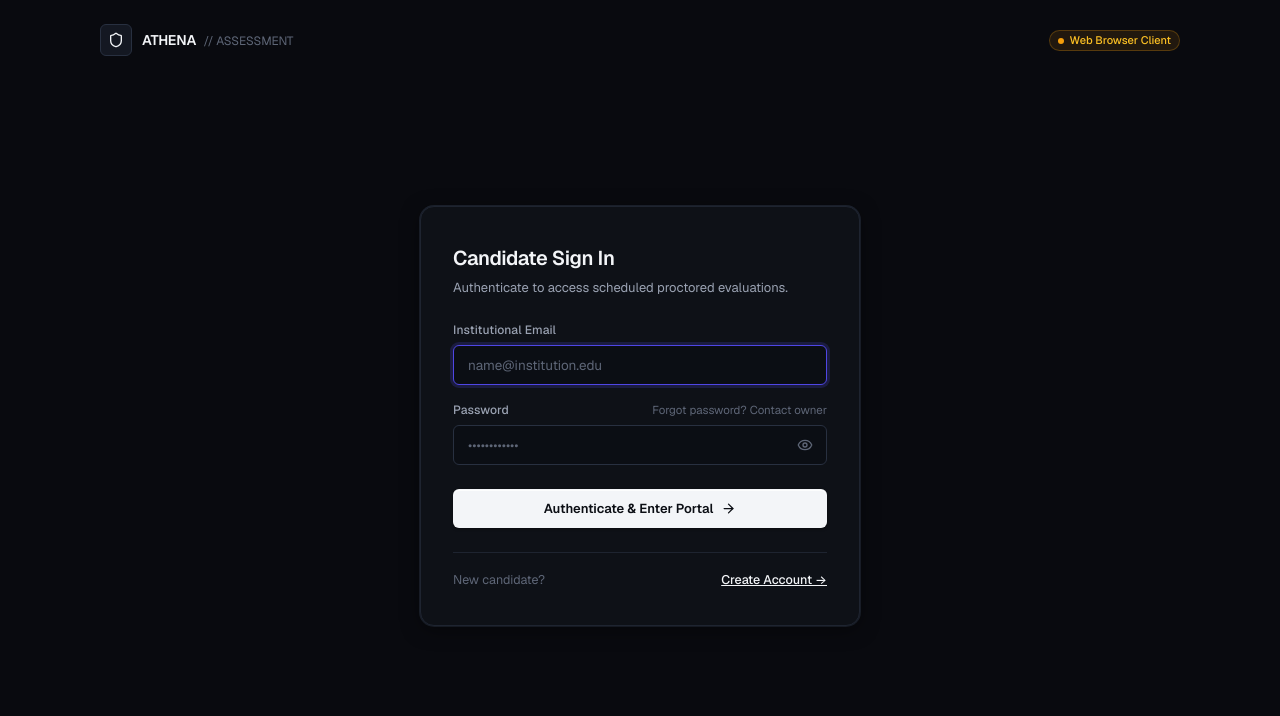
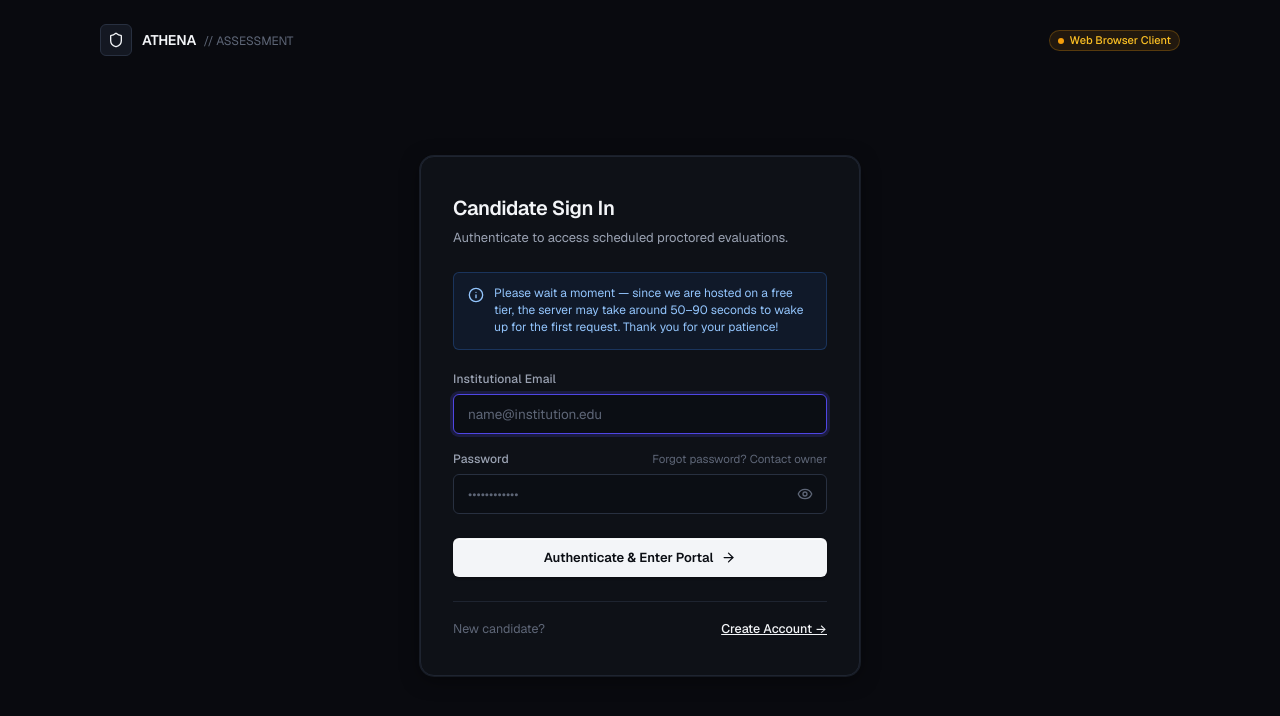
Before and after one commit to Himanshubansal-2008/myAthena, a React (Vite) app in the folder frontend/: page /#/login in a window 1280 px wide. Shown: the top 716 px of the page. Built offline with nearby package versions, Linux system fonts and the light colour scheme; no server answers.

Commit message:
connect frontend to hosted Render backend

```diff
--- /dev/null
+++ b/frontend/src/config.js
@@ -0,0 +1,15 @@
+// Athena Frontend Configuration
+// Configures the backend API URL with fallback to the hosted Render production service.
+
+const DEFAULT_API_HOST = 'https://athena-api-ailq.onrender.com';
+
+const configuredBase = import.meta.env?.VITE_API_URL || `${DEFAULT_API_HOST}/api`;
+
+export const API_BASE_URL = configuredBase.replace(/\/+$/, '');
+
+export const API_HOST_URL = API_BASE_URL.replace(/\/api$/, '');
+
+export default {
+  API_BASE_URL,
+  API_HOST_URL,
+};
--- a/frontend/src/context.jsx
+++ b/frontend/src/context.jsx
@@ -1,8 +1,9 @@
 import React, { createContext, useContext, useState, useEffect } from 'react';
+
+import { API_BASE_URL } from './config';
 
 const AuthContext = createContext(null);
 
-const API_BASE_URL = 'http://localhost:5050/api';
 
 export function AuthProvider({ children }) {
   const [user, setUser] = useState(null);
--- a/frontend/src/pages/Dashboard.jsx
+++ b/frontend/src/pages/Dashboard.jsx
@@ -1,5 +1,6 @@
 import React, { useState, useEffect, useCallback, useMemo, useRef } from 'react';
 import { useAuth } from '../context.jsx';
+import { API_BASE_URL } from '../config';
 import { useNavigate, useLocation } from 'react-router-dom';
 import {
   Shield,
@@ -151,13 +152,13 @@ export default function Dashboard() {
     setResultsError(null);
     try {
       const [resultsRes, examsRes, activeSessionRes] = await Promise.all([
-        fetch('http://localhost:5050/api/exams/results/my-results', {
+        fetch(`${API_BASE_URL}/exams/results/my-results`, {
           headers: { Authorization: `Bearer ${token}` },
         }),
-        fetch('http://localhost:5050/api/exams', {
+        fetch(`${API_BASE_URL}/exams`, {
           headers: { Authorization: `Bearer ${token}` },
         }),
-        fetch('http://localhost:5050/api/exams/session/active', {
+        fetch(`${API_BASE_URL}/exams/session/active`, {
           headers: { Authorization: `Bearer ${token}` },
         }),
       ]);
--- a/frontend/src/pages/ExamInstructions.jsx
+++ b/frontend/src/pages/ExamInstructions.jsx
@@ -1,6 +1,7 @@
 import React, { useState, useEffect } from 'react';
 import { useNavigate, useLocation } from 'react-router-dom';
 import { useAuth } from '../context.jsx';
+import { API_BASE_URL } from '../config';
 import {
   Shield,
   Clock,
@@ -113,7 +114,7 @@ export default function ExamInstructions() {
       if (!token) return;
       try {
         const examId = exam?.id || 'cs-401';
-        const res = await fetch(`http://localhost:5050/api/exams/${examId}?checkOnly=true`, {
+        const res = await fetch(`${API_BASE_URL}/exams/${examId}?checkOnly=true`, {
           headers: {
             'Content-Type': 'application/json',
             Authorization: `Bearer ${token}`,
--- a/frontend/src/pages/ExamReadiness.jsx
+++ b/frontend/src/pages/ExamReadiness.jsx
@@ -1,6 +1,7 @@
 import React, { useState, useRef, useEffect, useCallback } from 'react';
 import { useNavigate, useLocation } from 'react-router-dom';
 import { useAuth } from '../context.jsx';
+import { API_BASE_URL } from '../config';
 import {
   Shield,
   Camera,
@@ -41,8 +42,8 @@ export default function ExamReadiness() {
     async function checkApiAndAttempt() {
       try {
         const controller = new AbortController();
-        const timeout = setTimeout(() => controller.abort(), 3500);
-        const res = await fetch('http://localhost:5050/api/health', { signal: controller.signal });
+        const timeout = setTimeout(() => controller.abort(), 7000);
+        const res = await fetch(`${API_BASE_URL}/health`, { signal: controller.signal });
         clearTimeout(timeout);
         if (!isCancelled) {
           setBackendStatus(res.ok ? 'connected' : 'disconnected');
@@ -55,7 +56,7 @@ export default function ExamReadiness() {
 
       if (token) {
         try {
-          const res = await fetch(`http://localhost:5050/api/exams/${examId}?checkOnly=true`, {
+          const res = await fetch(`${API_BASE_URL}/exams/${examId}?checkOnly=true`, {
             headers: {
               'Content-Type': 'application/json',
               Authorization: `Bearer ${token}`,
--- a/frontend/src/pages/ExamResults.jsx
+++ b/frontend/src/pages/ExamResults.jsx
@@ -21,8 +21,8 @@ import {
   HelpCircle,
 } from 'lucide-react';
 import './pages.css';
+import { API_BASE_URL } from '../config';
 
-const API_BASE_URL = 'http://localhost:5050/api';
 
 export default function ExamResults() {
   const { attemptId } = useParams();
--- a/frontend/src/pages/ExamRoom.jsx
+++ b/frontend/src/pages/ExamRoom.jsx
@@ -22,9 +22,10 @@ import {
   ShieldAlert,
 } from 'lucide-react';
 import './pages.css';
+import { API_BASE_URL, API_HOST_URL } from '../config';
 
 const OPTION_LETTERS = ['A', 'B', 'C', 'D', 'E', 'F', 'G', 'H'];
-const API_BASE_URL = 'http://localhost:5050/api';
+
 const MAX_AUTOSAVE_RETRIES = 3;
 const RETRY_BASE_DELAY_MS = 1000;
 
@@ -303,7 +304,7 @@ export default function ExamRoom() {
           console.error('Failed to retrieve live examination questions:', err);
           setError({
             message:
-              'Network error while connecting to the assessment backend server. Please verify the backend service is running on http://localhost:5050.',
+              `Network error while connecting to the assessment backend server. Please verify the backend service is reachable at ${API_HOST_URL}.`,
             code: 'NETWORK_ERROR',
           });
         }
--- a/frontend/src/pages/Login.jsx
+++ b/frontend/src/pages/Login.jsx
@@ -7,6 +7,7 @@ import {
   EyeOff,
   ArrowRight,
   AlertCircle,
+  Info,
 } from 'lucide-react';
 import './pages.css';
 
@@ -85,6 +86,14 @@ export default function Login() {
               <span>{error}</span>
             </div>
           )}
+
+          {/* Render Free Tier Cold-Start Notice */}
+          <div className="auth-alert-info">
+            <Info size={16} style={{ flexShrink: 0, marginTop: '2px' }} />
+            <span>
+              Please wait a moment — since we are hosted on a free tier, the server may take around 50–90 seconds to wake up for the first request. Thank you for your patience!
+            </span>
+          </div>
 
           {/* Form */}
           <form onSubmit={handleSubmit}>
--- a/frontend/src/pages/Register.jsx
+++ b/frontend/src/pages/Register.jsx
@@ -7,6 +7,7 @@ import {
   EyeOff,
   ArrowRight,
   AlertCircle,
+  Info,
 } from 'lucide-react';
 import './pages.css';
 
@@ -82,6 +83,14 @@ export default function Register() {
               <span>{error}</span>
             </div>
           )}
+
+          {/* Render Free Tier Cold-Start Notice */}
+          <div className="auth-alert-info">
+            <Info size={16} style={{ flexShrink: 0, marginTop: '2px' }} />
+            <span>
+              Please wait a moment — since we are hosted on a free tier, the server may take around 50–90 seconds to wake up for the first request. Thank you for your patience!
+            </span>
+          </div>
 
           {/* Form */}
           <form onSubmit={handleSubmit}>
--- a/frontend/src/pages/pages.css
+++ b/frontend/src/pages/pages.css
@@ -87,6 +87,21 @@
   color: #fca5a5;
   margin-bottom: 20px;
 }
+
+.auth-alert-info {
+  display: flex;
+  align-items: flex-start;
+  gap: 10px;
+  background: rgba(59, 130, 246, 0.08);
+  border: 1px solid rgba(59, 130, 246, 0.25);
+  border-radius: var(--radius-sm);
+  padding: 12px 14px;
+  font-size: 12px;
+  color: #93c5fd;
+  margin-bottom: 20px;
+  line-height: 1.45;
+}
+
 
 .input-icon-btn {
   position: absolute;
```
Also changed, not shown: 2 other files (tests, documents, lock files or other folders).
